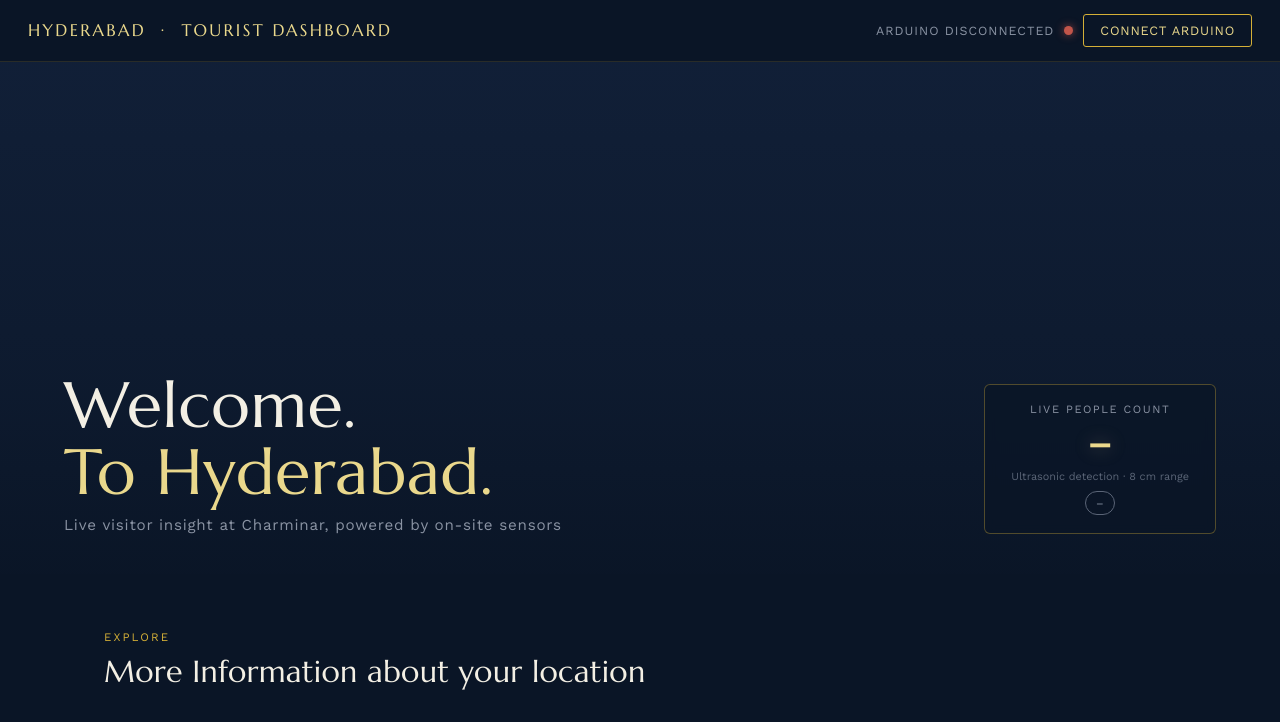
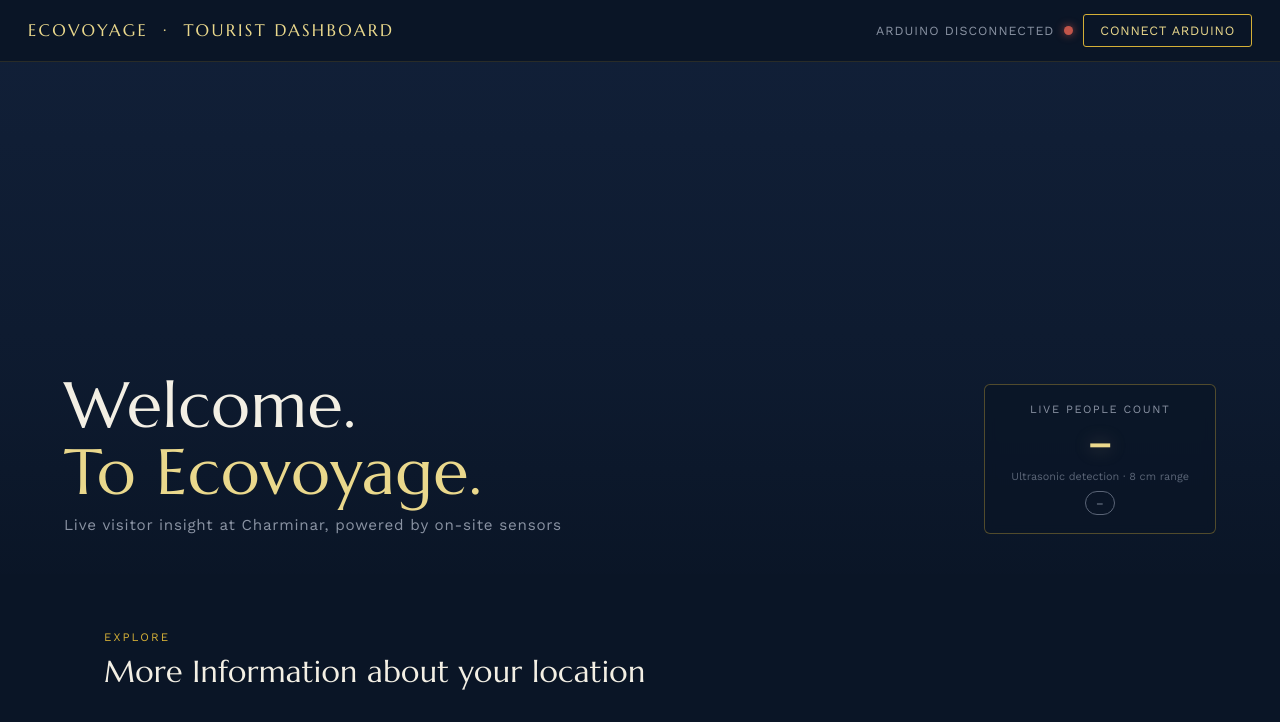
Before and after one commit to Loksai4444/EcoVoyage, a plain HTML site: page index.html in a window 1280 px wide. Shown: the top 722 px of the page. Drawn offline with nearby package versions, Linux system fonts and the light colour scheme.

Commit message:
Update index.html

```diff
--- a/index.html
+++ b/index.html
@@ -435,7 +435,7 @@
 <body>
 
   <div class="topbar">
-    <div class="brand">Hyderabad &nbsp;·&nbsp; Tourist Dashboard</div>
+    <div class="brand">EcoVoyage &nbsp;·&nbsp; Tourist Dashboard</div>
     <div class="conn">
       <span class="conn-label" id="connLabel">Arduino disconnected</span>
       <span class="conn-dot" id="connDot"></span>
@@ -446,7 +446,7 @@
   <header class="hero">
     <div class="hero-content">
       <div>
-        <h1 class="hero-title">Welcome.<br><span class="accent">To Hyderabad.</span></h1>
+        <h1 class="hero-title">Welcome.<br><span class="accent">To Ecovoyage.</span></h1>
         <div class="hero-sub">Live visitor insight at Charminar, powered by on-site sensors</div>
       </div>
       <div class="counter-panel">
```
